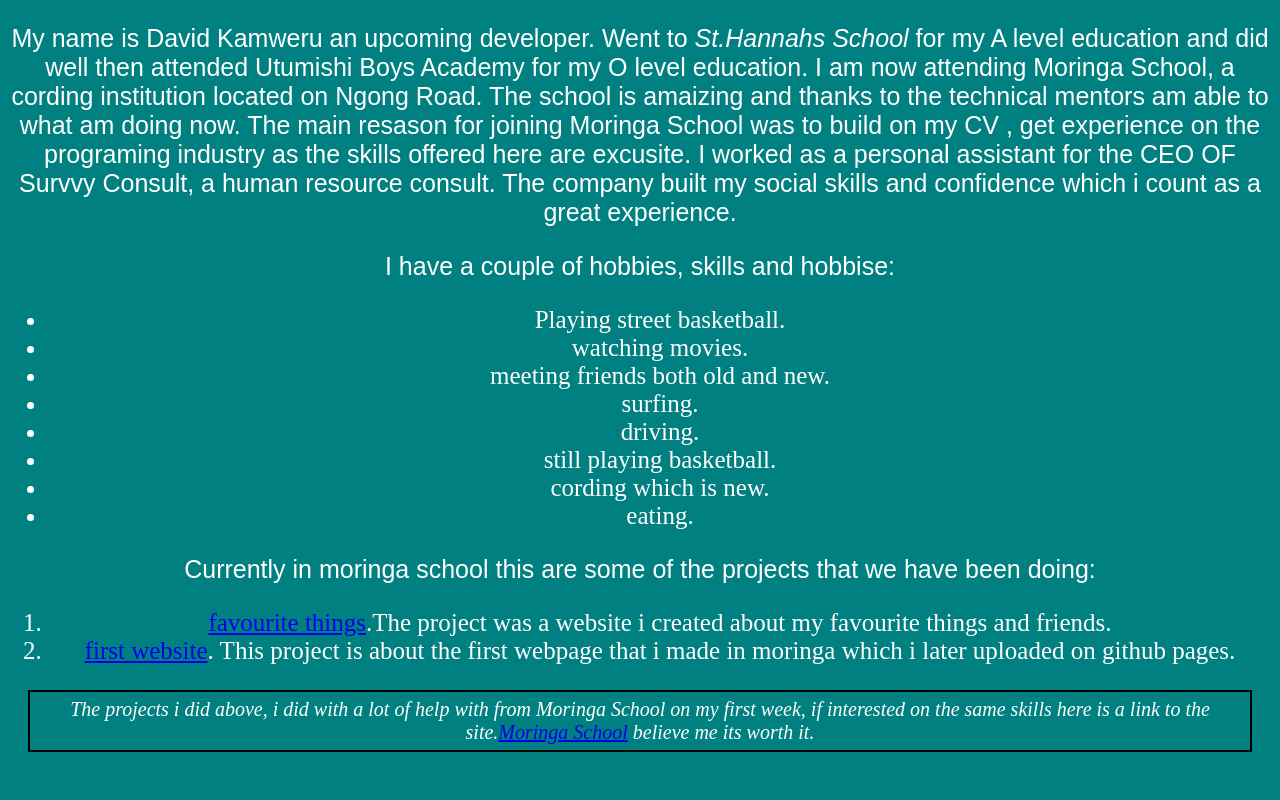
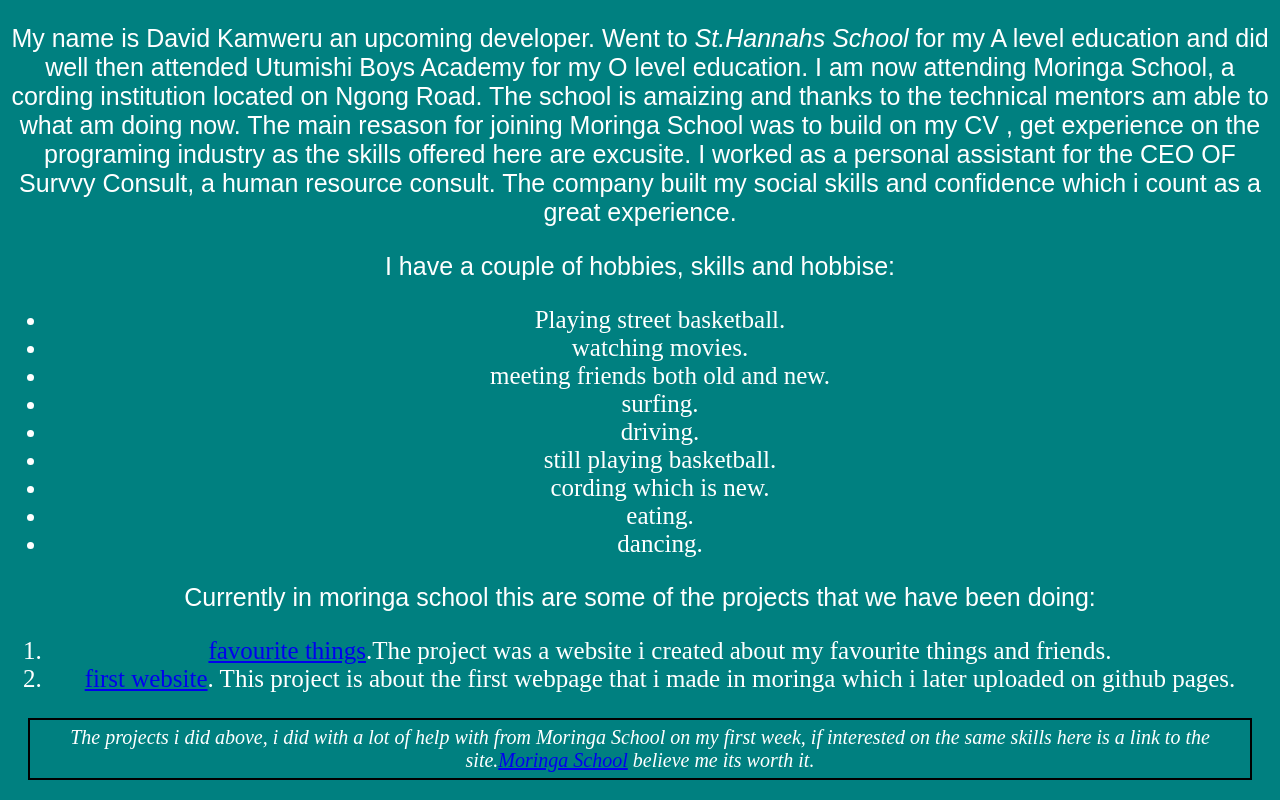
Before and after one commit to daviekish/week-1-Prifolio, a plain HTML site: page my-portfolio.html in a window 1280 px wide. Shown: the part 771-1571 px from the top of the page. Before the commit the page ends 1543 px from the top, so only its background shows below. Drawn offline with Linux system fonts and the light colour scheme.

Commit message:
modification of list.

```diff
--- a/my-portfolio.html
+++ b/my-portfolio.html
@@ -21,6 +21,7 @@
        <li>still playing basketball.</li>
        <li>cording which is new.</li>
        <li>eating.</li>
+       <li>dancing.</li>
      </ul>
     <p>Currently in moringa school this are some of the projects that we have been doing:</p>
     <ol>
```
